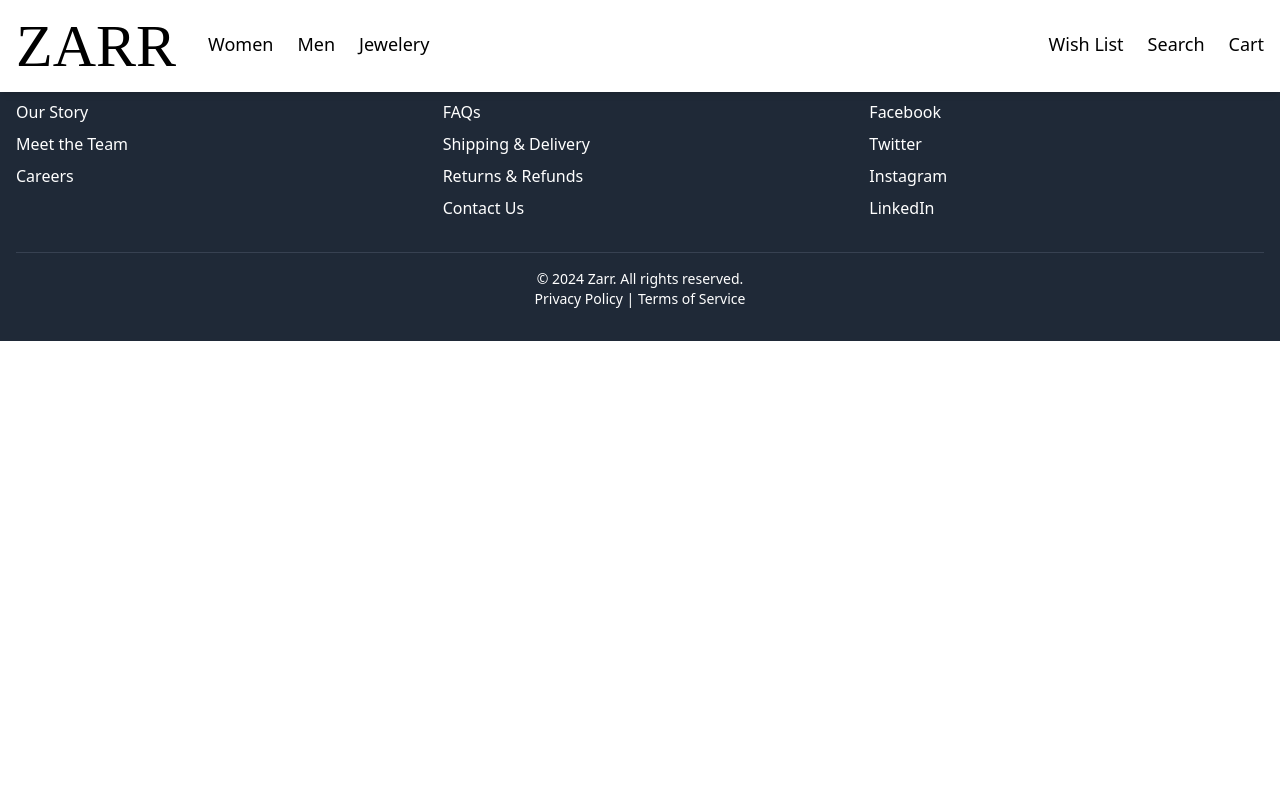
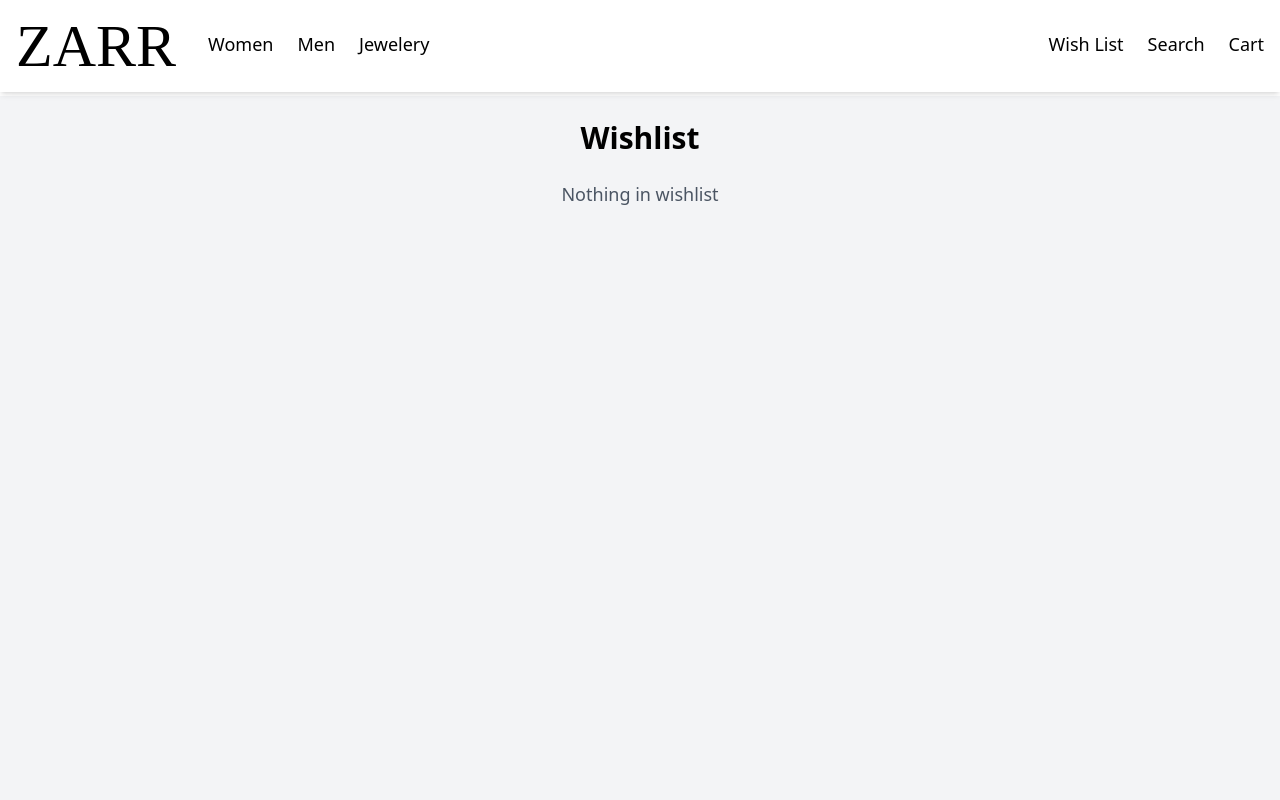
Before and after one commit to shalinekoh/project-shopping-cart, a React (Vite) app: page /wishlist in a window 1280 px wide. Shown: the top 800 px of the page. Built offline with nearby package versions, Linux system fonts and the light colour scheme; a web font is replaced by a local one.

Commit message:
Add styles to wishlist

```diff
--- a/src/pages/WishList.jsx
+++ b/src/pages/WishList.jsx
@@ -9,33 +9,56 @@ function WishList() {
         handleViewDetails,
         wishList,
         setWishList,
-        handleWishList, ] = useOutletContext();
+        handleWishList] = useOutletContext();
 
     const handleRemove = (product) => {
         setWishList((currentList) => currentList.filter((item) => item.title !== product.title))
     }
+
     const handleAdd = (product) => {
         // add to cart and remove from wishlist
         handleAddToCart(product);
         handleRemove(product);
     }
 
-    if (wishList.length === 0) return "Nothing in wishlist"
-
     return (
-        <div className="wishlist">
-            <h2>Wishlist</h2>
-                {wishList.map((item) => (
-                    <div key={item.id} className="wishlistItem">
-                        <img src={item.image} />
-                        <h3>{item.title}</h3>
-                        <button onClick={() => handleRemove(item)}>Remove</button>
-                        <button onClick={() => handleAdd(item)}>Add to Cart</button>
-                    </div>
-                    ))
-                }
+        <div className="min-h-screen mt-24 bg-gray-100 p-6">
+            <h2 className="text-3xl font-bold mb-6 text-center">Wishlist</h2>
+            {wishList.length === 0 ? (
+                <p className="text-lg text-center text-gray-600">Nothing in wishlist</p>
+            ) : (
+                <div className="space-y-6 flex flex-col">
+                    {wishList.map((item) => (
+                        <div key={item.id} className="bg-white md:w-1/2 mx-auto border rounded-lg shadow-md p-4 flex items-center space-x-4">
+                            <img
+                                src={item.image}
+                                alt={item.title}
+                                className="w-32 h-32 object-contain rounded-md"
+                            />
+                            <div className="flex-1">
+                                <h3 className="text-xl font-semibold mb-2">{item.title}</h3>
+                                <p className="text-lg font-bold text-gray-700 mb-2">$ {item.price}</p>
+                                <div className="flex gap-4">
+                                    <button
+                                        onClick={() => handleRemove(item)}
+                                        className="bg-red-700 text-white py-2 px-4 hover:bg-white hover:text-red-700 transition duration-200"
+                                    >
+                                        Remove
+                                    </button>
+                                    <button
+                                        onClick={() => handleAdd(item)}
+                                        className="btn"
+                                    >
+                                        Add to Cart
+                                    </button>
+                                </div>
+                            </div>
+                        </div>
+                    ))}
+                </div>
+            )}
         </div>
     )
 }
 
-export default WishList
+export default WishList;
```
